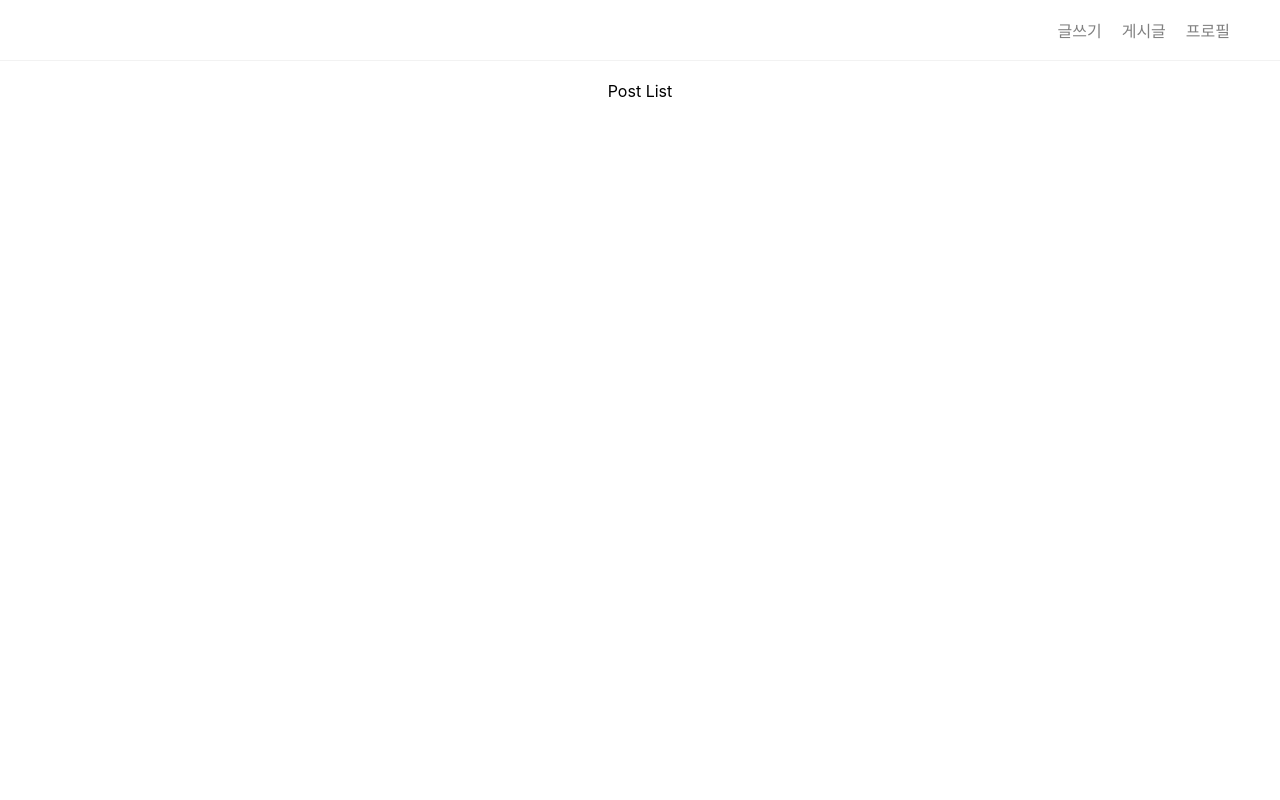
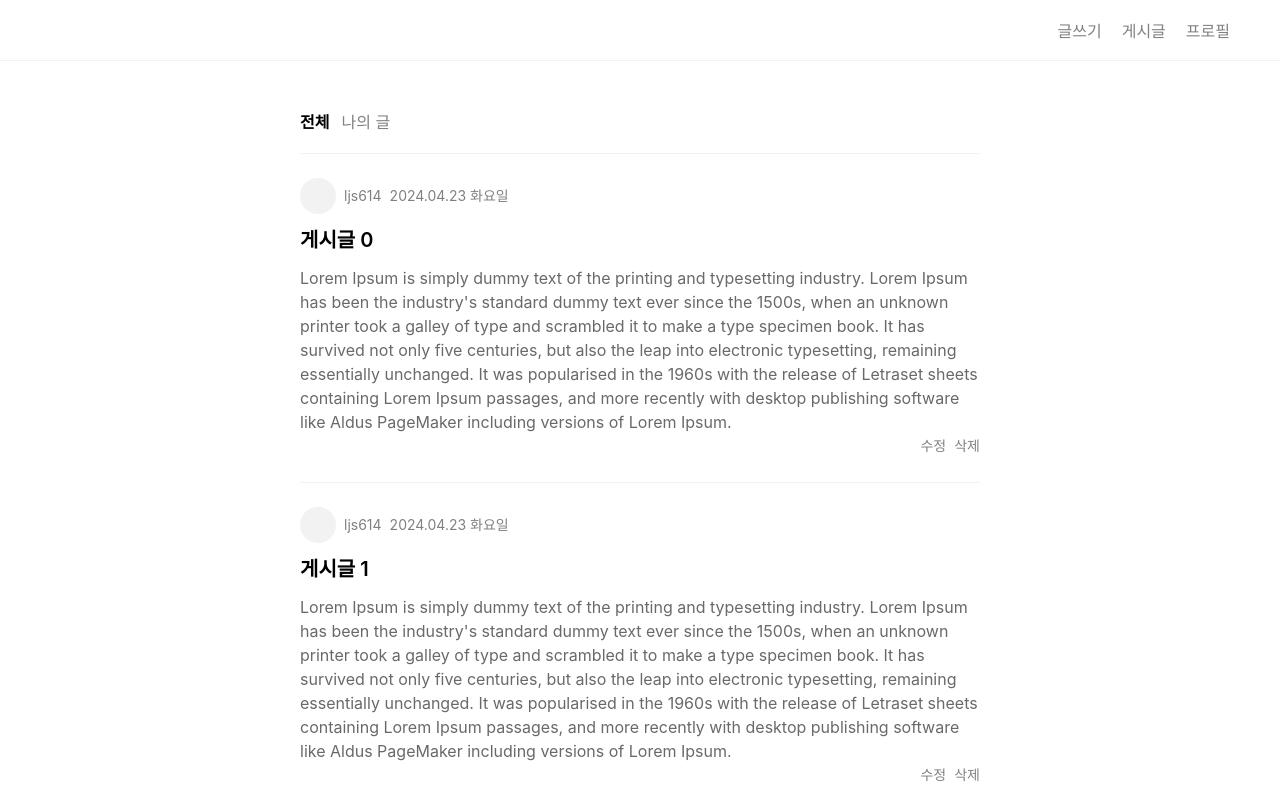
Before and after one commit to ljs614/fastcampus-blog-app, a React (Create React App) app: page / in a window 1280 px wide. Shown: the top 800 px of the page. Built offline with nearby package versions, Linux system fonts and the light colour scheme.

Commit message:
feat: home component

```diff
--- a/src/index.css
+++ b/src/index.css
@@ -45,8 +45,98 @@
   gap: 20px;
 }
 
-.post-list {
+footer a {
+  margin: 0px 10px;
+  text-decoration: none;
+  color: gray;
+}
+
+footer a:focus,
+footer a:hover {
+  color: black;
+}
+
+.post__navigation {
+  display: flex;
+  gap: 12px;
+  margin: 0 auto;
+  max-width: 680px;
+  font-size: 16px;
+  color: gray;
+  cursor: pointer;
+  padding: 48px 20px 0px 20px;
+}
+
+.post__navigation--active {
+  color: black;
+  font-weight: 600;
+}
+
+.post__list {
   min-height: 90vh;
-  padding: 20px 40px;
+  padding: 20px;
   text-align: center;
+  max-width: 680px;
+  margin: 0 auto;
+  text-align: left;
+  line-height: 24px;
 }
+
+.post__box {
+  padding-top: 24px;
+  padding-bottom: 24px;
+  border-top: 1px solid #f2f2f2
+}
+
+.post__profile-box {
+  display: flex;
+  gap: 8px;
+  font-size: 14px;
+  align-items: center;
+}
+
+.post__profile {
+  width: 36px;
+  height: 36px;
+  background: #f2f2f2;
+  border-radius: 50%;
+}
+
+.post__date,
+.post__author-name {
+  color: gray;
+}
+
+.post__title {
+  font-size: 20px;
+  font-weight: 600;
+  margin: 14px 0px;
+}
+
+.post__text {
+  color: dimgray;
+  font-size: 16px;
+}
+
+.post__list a {
+  text-decoration: none;
+  color: black;
+}
+
+.post__utils-box {
+  display: flex;
+  gap: 8px;
+  flex-direction: row-reverse;
+  font-size: 14px;
+  color: gray;
+}
+
+.post__delete:hover,
+.post__delete:focus {
+  color: black;
+}
+
+.post__edit:hover,
+.post__edit:focus {
+  color: black;
+}
--- a/src/pages/home/index.tsx
+++ b/src/pages/home/index.tsx
@@ -10,11 +10,35 @@
                     <Link to="/profile">프로필</Link>
                 </div>
             </header>
-            <div className="post-list">Post List</div>
+            <div className="post__navigation">
+                <div className="post__navigation--active">전체</div>
+                <div>나의 글</div>
+            </div>
+            <div className="post__list">
+                {[...Array(10)].map((e, index)=>(
+                    <div key={index} className="post__box">
+                        <Link to={`/posts/${index}`}>
+                            <div className="post__profile-box">
+                                <div className="post__profile"></div>
+                                <div className="post__author-name">ljs614</div>
+                                <div className="post__date">2024.04.23 화요일</div>
+                            </div>
+                            <div className="post__title">게시글 {index}</div>
+                            <div className="post__text">
+                                Lorem Ipsum is simply dummy text of the printing and typesetting industry. Lorem Ipsum has been the industry's standard dummy text ever since the 1500s, when an unknown printer took a galley of type and scrambled it to make a type specimen book. It has survived not only five centuries, but also the leap into electronic typesetting, remaining essentially unchanged. It was popularised in the 1960s with the release of Letraset sheets containing Lorem Ipsum passages, and more recently with desktop publishing software like Aldus PageMaker including versions of Lorem Ipsum.
+                            </div>
+                            <div className="post__utils-box">
+                                <div className="post__delete">삭제</div>
+                                <div className="post__edit">수정</div>
+                            </div>
+                        </Link>
+                    </div>
+                ))}
+            </div>
             <footer>
-                <div>Menu 1</div>
-                <div>Menu 2</div>
-                <div>Menu 3</div>
+                <Link to="/posts/new">글쓰기</Link>
+                <Link to="/posts">게시글</Link>
+                <Link to="/profile">프로필</Link>
             </footer>
         </div>
     );
```
